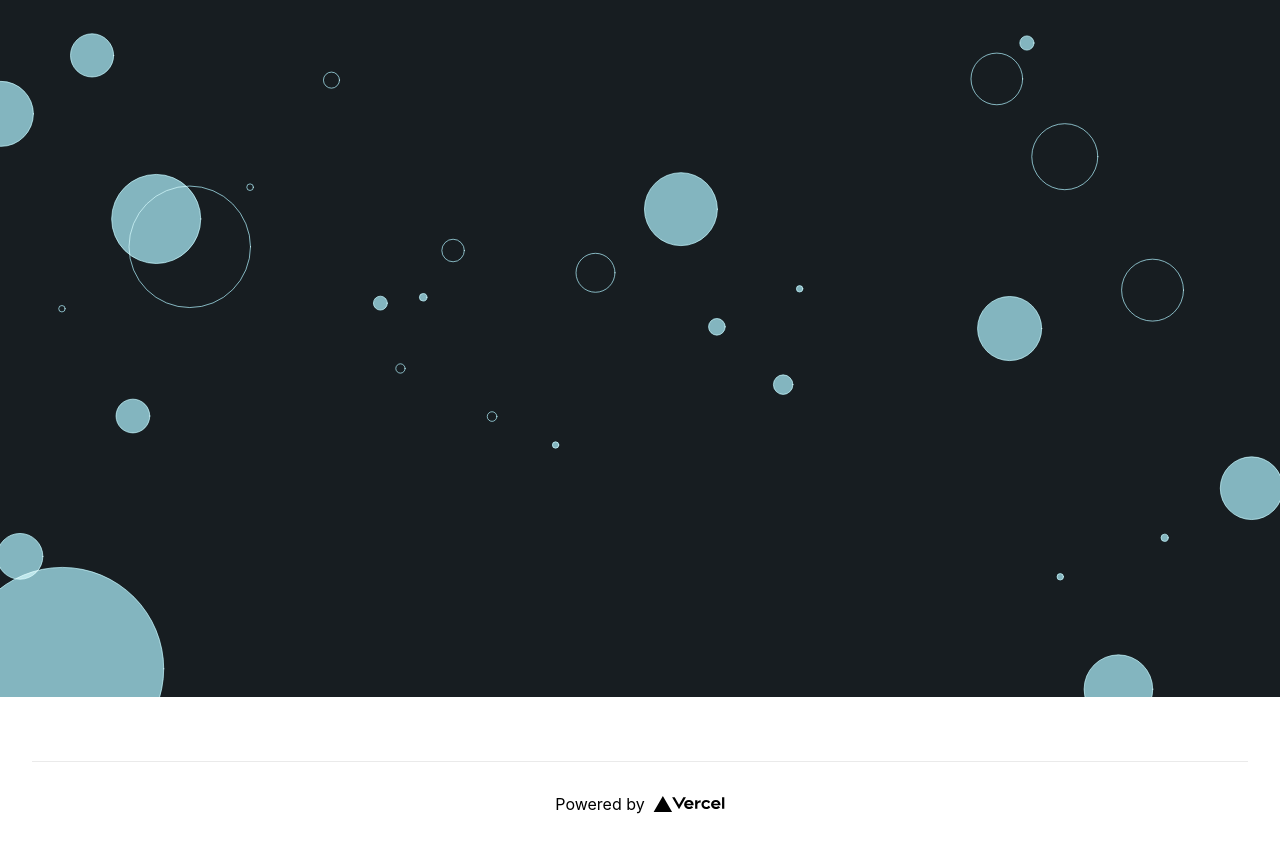
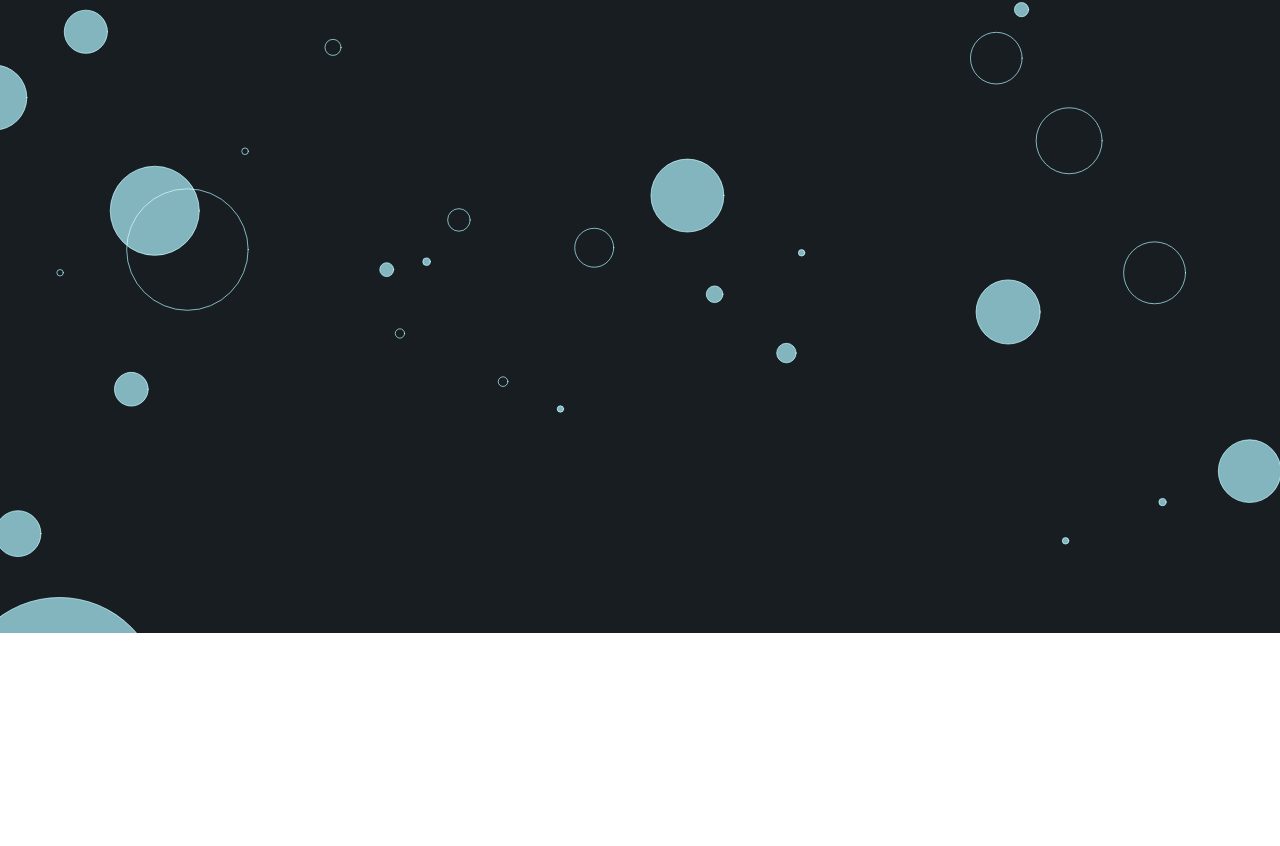
Before and after one commit to cigar-jp/Brujula, a Next.js app in the folder brujula-app/: page /p5 in a window 1280 px wide. Shown: the part 167-1013 px from the top of the page. After the commit the page ends 800 px from the top, so only its background shows below. Built offline with nearby package versions, Linux system fonts and the light colour scheme.

Commit message:
feat: p5のheader,footerを削除

```diff
--- a/brujula-app/pages/p5.tsx
+++ b/brujula-app/pages/p5.tsx
@@ -1,7 +1,5 @@
 import type { NextPage } from 'next';
 import dynamic from 'next/dynamic';
-import Head from 'next/head';
-import Image from 'next/image';
 import styles from '../styles/Home.module.css';
 
 const AvoidSSRBubbles = dynamic(
@@ -12,11 +10,11 @@ const AvoidSSRBubbles = dynamic(
 const PageP5: NextPage = () => {
   return (
     <div className={styles.container}>
-      <Head>
+      {/* <Head>
         <title>Create Next App</title>
         <meta name="description" content="Generated by create next app" />
         <link rel="icon" href="/favicon.ico" />
-      </Head>
+      </Head> */}
 
       <main className={styles.main}>
         <div className="App">
@@ -24,7 +22,7 @@ const PageP5: NextPage = () => {
         </div>
       </main>
 
-      <footer className={styles.footer}>
+      {/* <footer className={styles.footer}>
         <a
           href="https://vercel.com?utm_source=create-next-app&utm_medium=default-template&utm_campaign=create-next-app"
           target="_blank"
@@ -35,7 +33,7 @@ const PageP5: NextPage = () => {
             <Image src="/vercel.svg" alt="Vercel Logo" width={72} height={16} />
           </span>
         </a>
-      </footer>
+      </footer> */}
     </div>
   );
 };
--- a/brujula-app/styles/Home.module.css
+++ b/brujula-app/styles/Home.module.css
@@ -4,7 +4,7 @@
 
 .main {
   min-height: 100vh;
-  padding: 4rem 0;
+  padding: 0;
   flex: 1;
   display: flex;
   flex-direction: column;
```
